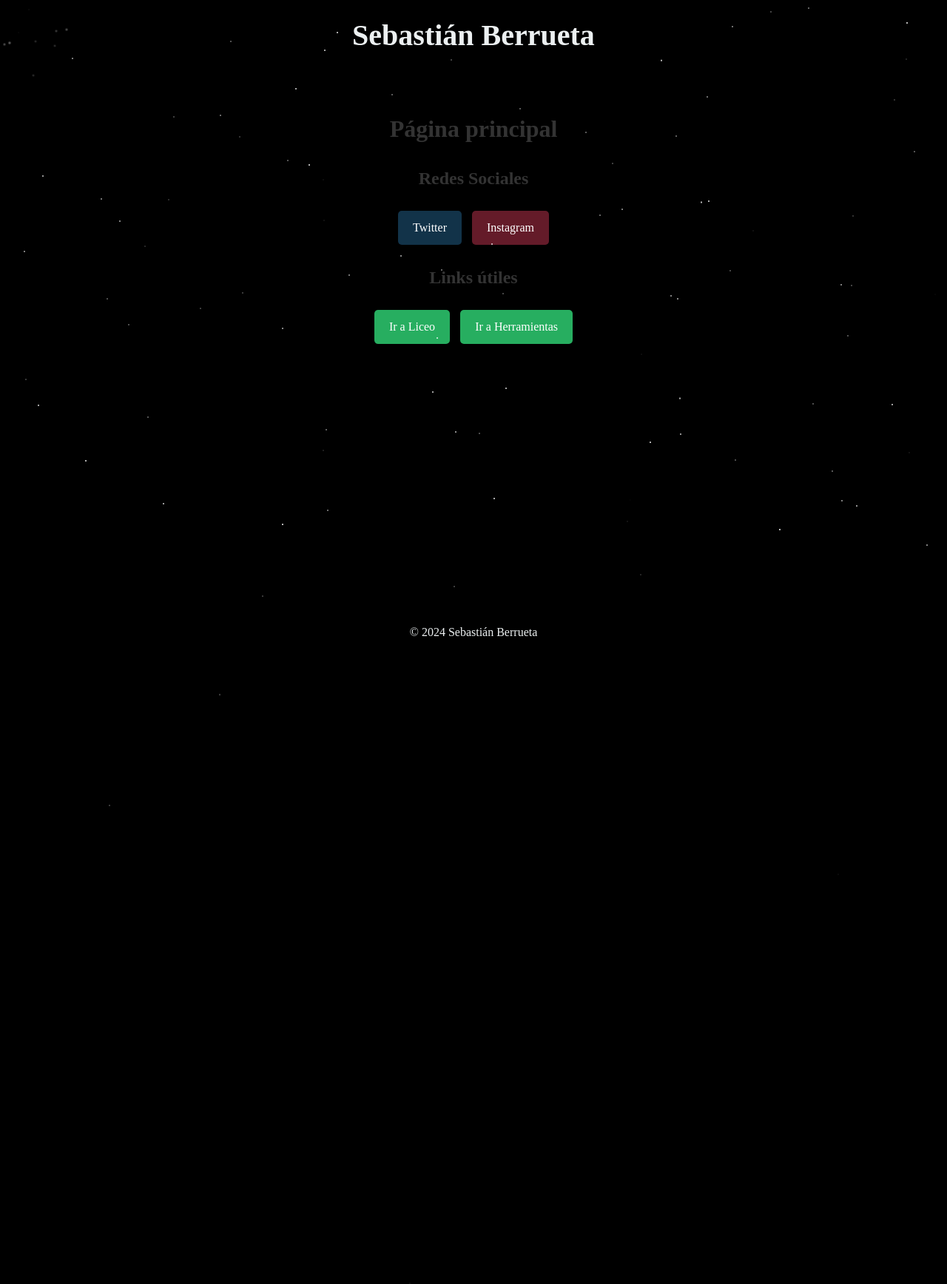
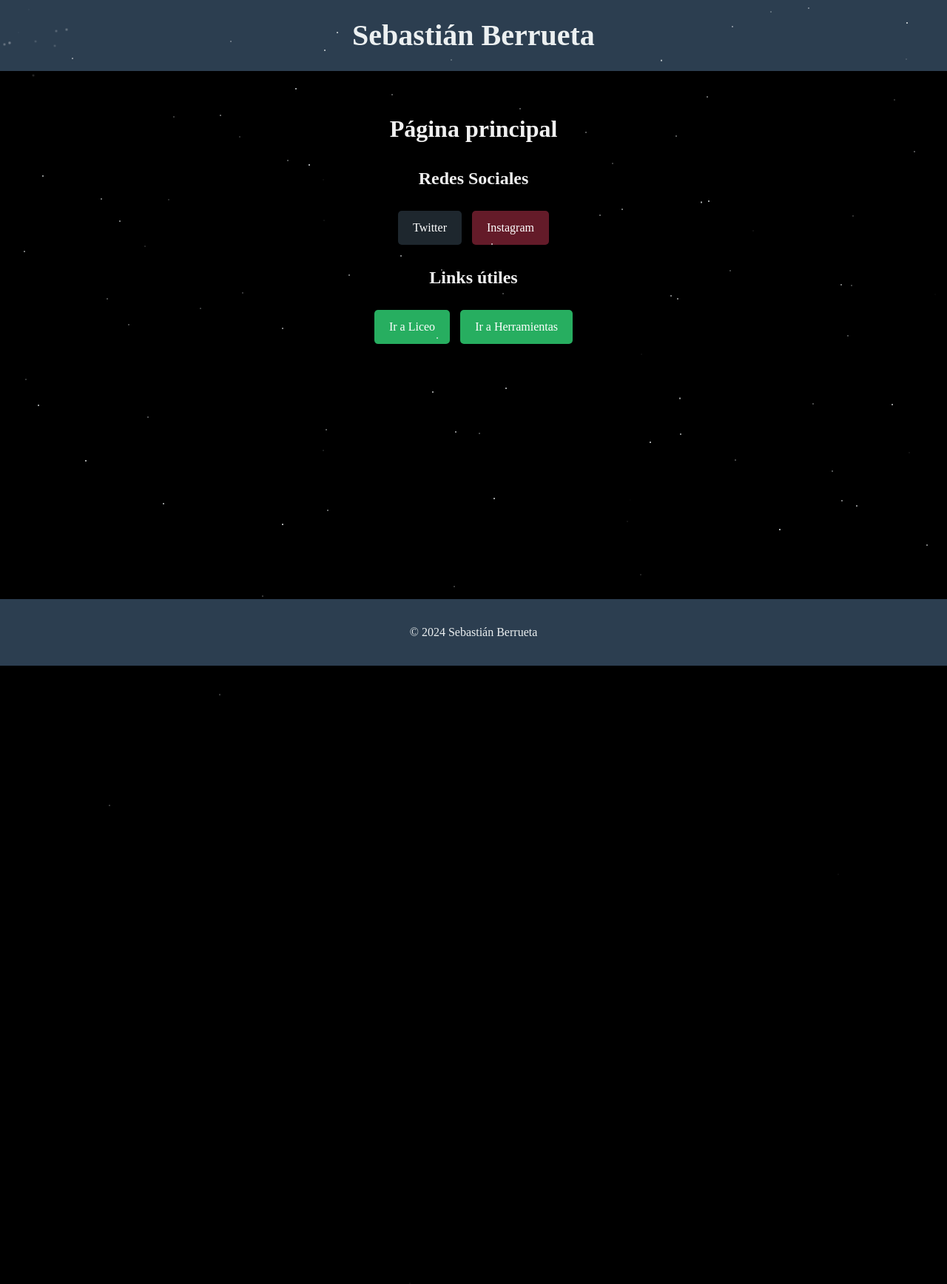
Before and after one commit to berruetaa/berruetaa.github.io, a Jekyll site: the page built from index.md, in a window 1280 px wide. Shown: the whole page at 74% size. Built offline with Jekyll 4.4.1, drawn with Linux system fonts in a browser that asks for light colours; some web fonts are replaced.

Commit message:
Actualizar styles.css

```diff
--- a/assets/css/styles.css
+++ b/assets/css/styles.css
@@ -3,13 +3,13 @@ body {
   line-height: 1.6;
   margin: 0;
   padding: 0;
-  background-color: #000; /* Cambia el color de fondo a negro para la lluvia de estrellas */
-  color: #333;
+  background-color: #000; /* Color de fondo negro para el efecto de estrellas */
+  color: #f0f0f0; /* Color de texto claro para contraste */
 }
 
 header {
-  background-color: #000000;
-  color: #ecf0f1;
+  background-color: #2c3e50; /* Azul oscuro */
+  color: #ecf0f1; /* Color claro para el texto */
   text-align: center;
   padding: 1em 0;
   animation: fadeInDown 1s ease-out;
@@ -18,6 +18,7 @@ header {
 header h1 {
   margin: 0;
   font-size: 2.5em;
+  color: #ecf0f1; /* Blanco claro */
 }
 
 main {
@@ -27,8 +28,8 @@ main {
 }
 
 footer {
-  background-color: #000000;
-  color: #ecf0f1;
+  background-color: #2c3e50; /* Azul oscuro */
+  color: #ecf0f1; /* Blanco claro */
   text-align: center;
   padding: 1em 0;
   position: fixed;
@@ -38,7 +39,7 @@ footer {
 }
 
 a {
-  color: #3498db;
+  color: #3498db; /* Azul brillante */
   text-decoration: none;
 }
 
@@ -61,7 +62,7 @@ a:hover {
 }
 
 .twitter {
-  background-color: #123349;
+  background-color: #1e272e; /* Azul oscuro */
   color: #fff;
 }
 
@@ -71,7 +72,7 @@ a:hover {
 }
 
 .instagram {
-  background-color: #641b29;
+  background-color: #641b29; /* Rojo oscuro */
   color: #fff;
 }
 
@@ -81,7 +82,7 @@ a:hover {
 }
 
 .main-btn {
-  background-color: #27ae60;
+  background-color: #27ae60; /* Verde esmeralda */
   color: #fff;
 }
 
@@ -105,7 +106,7 @@ a:hover {
   to { opacity: 1; transform: translateY(0); }
 }
 
-/* Añade estilos para la lluvia de estrellas y estelas */
+/* Estilos para la lluvia de estrellas y estelas */
 @keyframes falling {
   from {
     transform: translateY(-100px);
@@ -148,7 +149,7 @@ a:hover {
 
 .star {
   position: absolute;
-  background-color: white;
+  background-color: #ecf0f1; /* Blanco claro */
   border-radius: 50%;
   width: 2px;
   height: 2px;
@@ -157,7 +158,7 @@ a:hover {
 
 .trail {
   position: absolute;
-  background-color: rgba(255, 255, 255, 0.5);
+  background-color: rgba(255, 255, 255, 0.5); /* Blanco con opacidad */
   border-radius: 50%;
   width: 4px;
   height: 4px;
```
